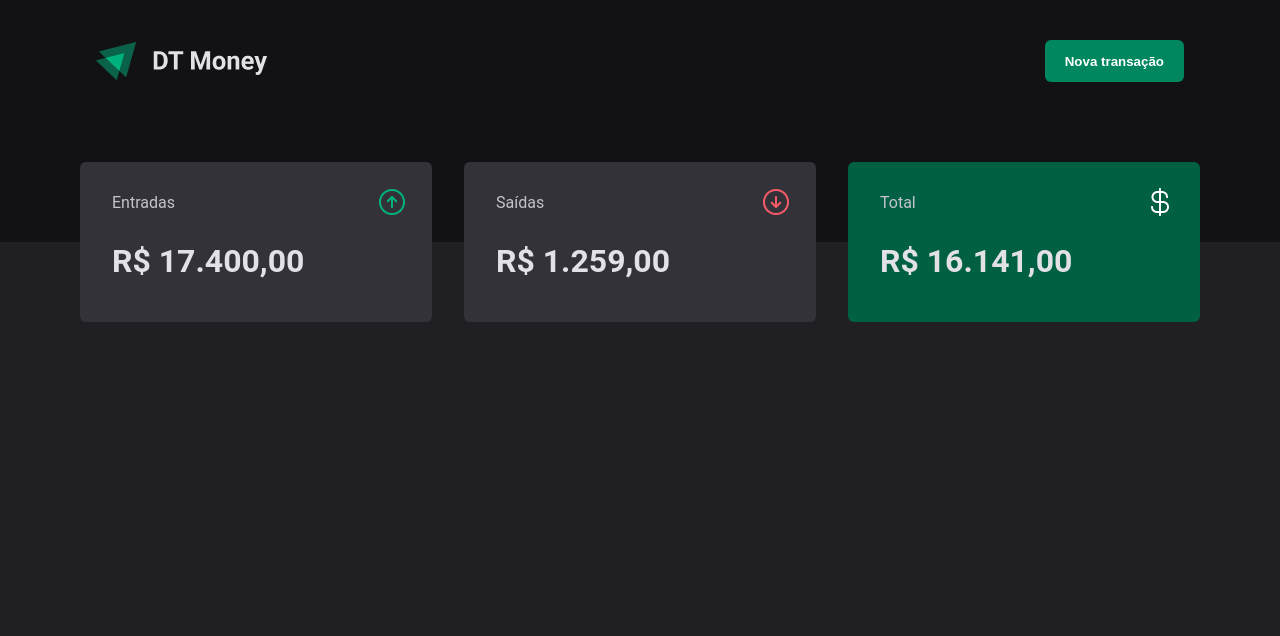
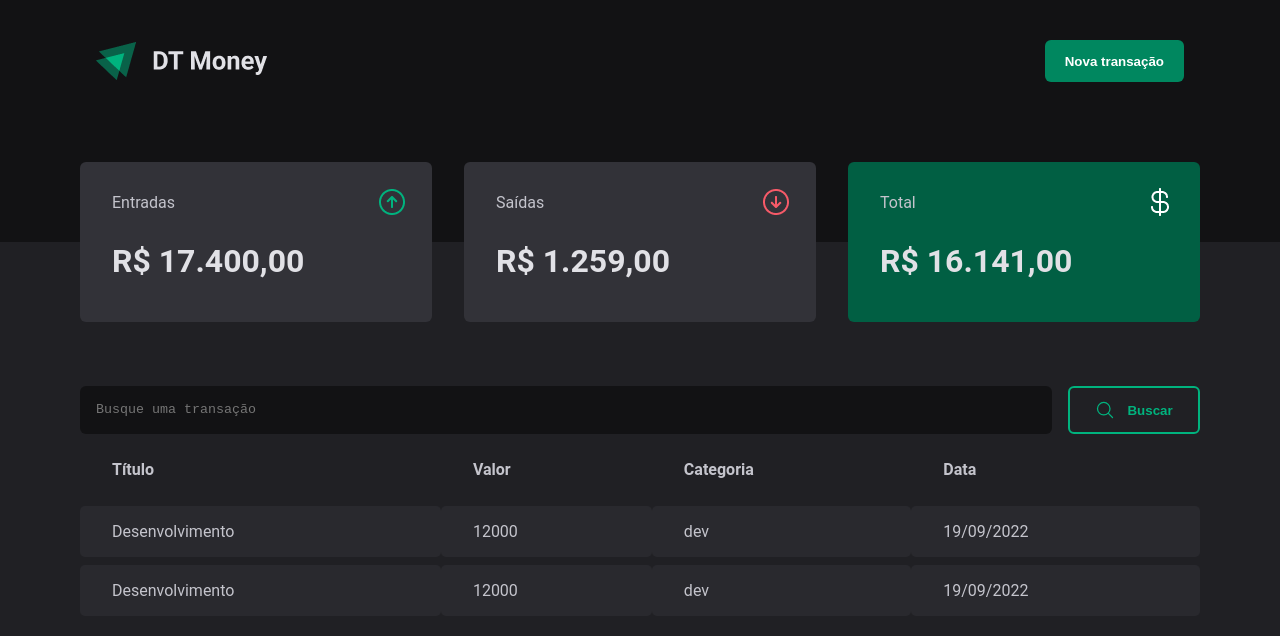
Before and after one commit to CaiolBarreto/djmoney-front, a React (Create React App) app: page / in a window 1280 px wide. Shown: the top 636 px of the page. Built offline with nearby package versions, Linux system fonts and the light colour scheme.

Commit message:
feature(main): table

```diff
--- a/package.json
+++ b/package.json
@@ -10,6 +10,7 @@
     "@types/node": "^16.7.13",
     "@types/react": "^18.0.0",
     "@types/react-dom": "^18.0.0",
+    "date-fns": "^2.29.3",
     "react": "^18.2.0",
     "react-dom": "^18.2.0",
     "react-scripts": "5.0.1",
--- a/src/App.tsx
+++ b/src/App.tsx
@@ -1,11 +1,12 @@
 import { GlobalStyle } from "./styles/global";
-import { Header, Summary } from './components';
+import { Header, Summary, Table } from './components';
 
 function App() {
   return (
     <>
       <Header />
       <Summary />
+      <Table />
       <GlobalStyle />
     </>
   );
--- a/src/assets/index.ts
+++ b/src/assets/index.ts
@@ -2,10 +2,12 @@ import Logo from './Logo.png';
 import DollarSign from './DollarSign.png';
 import Entries from './Entries.png';
 import Exits from './Exits.png';
+import SearchIcon from './Search.svg';
 
 export {
 	Logo,
 	DollarSign,
 	Entries,
-	Exits
+	Exits,
+	SearchIcon,
 }
--- a/src/components/Summary/style.ts
+++ b/src/components/Summary/style.ts
@@ -30,6 +30,6 @@ export const Infos = styled.div`
 	display: flex;
 	align-items: center;
 	justify-content: space-between;
-	color: ${themes.colors.summaryTextGrey};
+	color: ${themes.colors.textGrey};
 	margin-bottom: 1.5em;
 `;
--- /dev/null
+++ b/src/components/Table/index.tsx
@@ -0,0 +1,89 @@
+import { useState } from 'react';
+import { Container, Search } from './style';
+import { format } from 'date-fns';
+import { SearchIcon } from '../../assets';
+
+type LineInfos = {
+	type: string;
+	title: string;
+	value: number;
+	category: string;
+	date: Date;
+}
+
+export const Table = () => {
+	const [infos, setInfos] = useState<LineInfos[]>([])
+
+	const handleFormatValue = (value: number, type: string) => {
+		if (type === 'entry') {
+			return `R$ ${value}`
+		} else {
+			return `- R$ ${value}`
+		}
+	}
+
+	const handleFormatDate = (date: Date) => {
+		return format(date, 'dd/MM/yyyy')
+	}
+
+	return (
+		<Container>
+			<Search>
+				<textarea placeholder='Busque uma transação'></textarea>
+				<button type='button'>
+					<svg
+						xmlns="http://www.w3.org/2000/svg"
+						fill="none"
+						viewBox="0 0 24 24"
+						stroke-width="1.5"
+						stroke="currentColor"
+						className="w-6 h-6"
+					>
+						<path
+							stroke-linecap="round"
+							stroke-linejoin="round"
+							d="M21 21l-5.197-5.197m0 0A7.5 7.5 0 105.196 5.196a7.5 7.5 0 0010.607 10.607z"
+						/>
+					</svg>
+					<p>Buscar</p>
+				</button>
+			</Search>
+			<table>
+				<thead>
+					<tr>
+						<th>Título</th>
+						<th>Valor</th>
+						<th>Categoria</th>
+						<th>Data</th>
+					</tr>
+				</thead>
+				<tbody>
+					{infos.map(line => {
+						return (
+							<tr>
+								<td>{line.title}</td>
+								<td className={line.type}>
+									{handleFormatValue(line.value, line.type)}
+								</td>
+								<td>{line.category}</td>
+								<td>{handleFormatDate(line.date)}</td>
+							</tr>
+						)
+					})}
+					<tr>
+						<td>Desenvolvimento</td>
+						<td>12000</td>
+						<td>dev</td>
+						<td>19/09/2022</td>
+					</tr>
+					<tr>
+						<td>Desenvolvimento</td>
+						<td>12000</td>
+						<td>dev</td>
+						<td>19/09/2022</td>
+					</tr>
+				</tbody>
+			</table>
+		</Container>
+	)
+}
--- /dev/null
+++ b/src/components/Table/style.ts
@@ -0,0 +1,77 @@
+import styled from "styled-components";
+import { themes } from "../../styles/theme";
+
+export const Container = styled.div`
+  margin: 4rem auto 0 auto;
+  max-width: 1120px;
+
+  table {
+    width: 100%;
+    border-spacing: 0 0.5rem;
+    color: ${themes.colors.textGrey};
+  }
+
+  th {
+    padding: 1rem 2rem;
+    text-align: left;
+    line-height: 1.5rem;
+  }
+
+  td {
+    padding: 1rem 2rem;
+    border: 0;
+    background-color: ${themes.colors.lineGrey};
+    border-radius: 5px;
+  }
+
+  tr {
+    .entry {
+      color: ${themes.colors.lightGreen};
+    }
+    .exit {
+      color: ${themes.colors.red};
+    }
+  }
+`;
+
+
+export const Search = styled.div`
+  width: 100%;
+  display: flex;
+  justify-content: space-between;
+  height: 3rem;
+
+  textarea {
+    width: 100%;
+    border: 0;
+    resize: none;
+    border-radius: 6px;
+    padding: 1rem 1rem 0 1rem;
+    background-color: ${themes.colors.headerBackground};
+    color: ${themes.colors.textGrey};
+  }
+
+  button {
+    display: flex;
+    align-items: center;
+    justify-content: center;
+    gap: 12px;
+    width: 9.5rem;
+    border-radius: 6px;
+    margin-left: 1rem;
+    background: transparent;
+    border: solid 2px ${themes.colors.lightGreen};
+    color: ${themes.colors.lightGreen};
+    transition: ease .3s;
+    font-weight: 700;
+
+    svg {
+      width: 20px;
+    }
+  }
+
+  button:hover {
+    background-color: ${themes.colors.lightGreen};
+    color: ${themes.colors.white};
+  }
+`;
--- a/src/components/index.ts
+++ b/src/components/index.ts
@@ -1,7 +1,9 @@
 import { Header } from "./Header";
 import { Summary } from "./Summary";
+import { Table } from "./Table";
 
 export {
 	Header,
-	Summary
+	Summary,
+	Table
 }
--- a/src/styles/global.ts
+++ b/src/styles/global.ts
@@ -30,6 +30,11 @@ export const GlobalStyle = createGlobalStyle`
     cursor: pointer;
   }
 
+  :focus {
+    outline: transparent;
+    box-shadow: 0 0 0 2px ${themes.colors.lightGreen};
+  }
+
   [disabled] {
     opacity: 0.6;
     cursor: not-allowed;
--- a/src/styles/theme.ts
+++ b/src/styles/theme.ts
@@ -7,7 +7,9 @@ export const themes = {
       white: '#fff',
       grey: '#323238',
       amountGreen: '#015F43',
-      summaryTextGrey: '#C4C4CC',
-      veryLightGrey: '#E1E1E6'
+      textGrey: '#C4C4CC',
+      veryLightGrey: '#E1E1E6',
+      lineGrey: '#29292E',
+      red: '#F75A68'
    }
 };
```
Also changed, not shown: src/assets/Search.svg (added), 1 other file (tests, documents, lock files or other folders).
